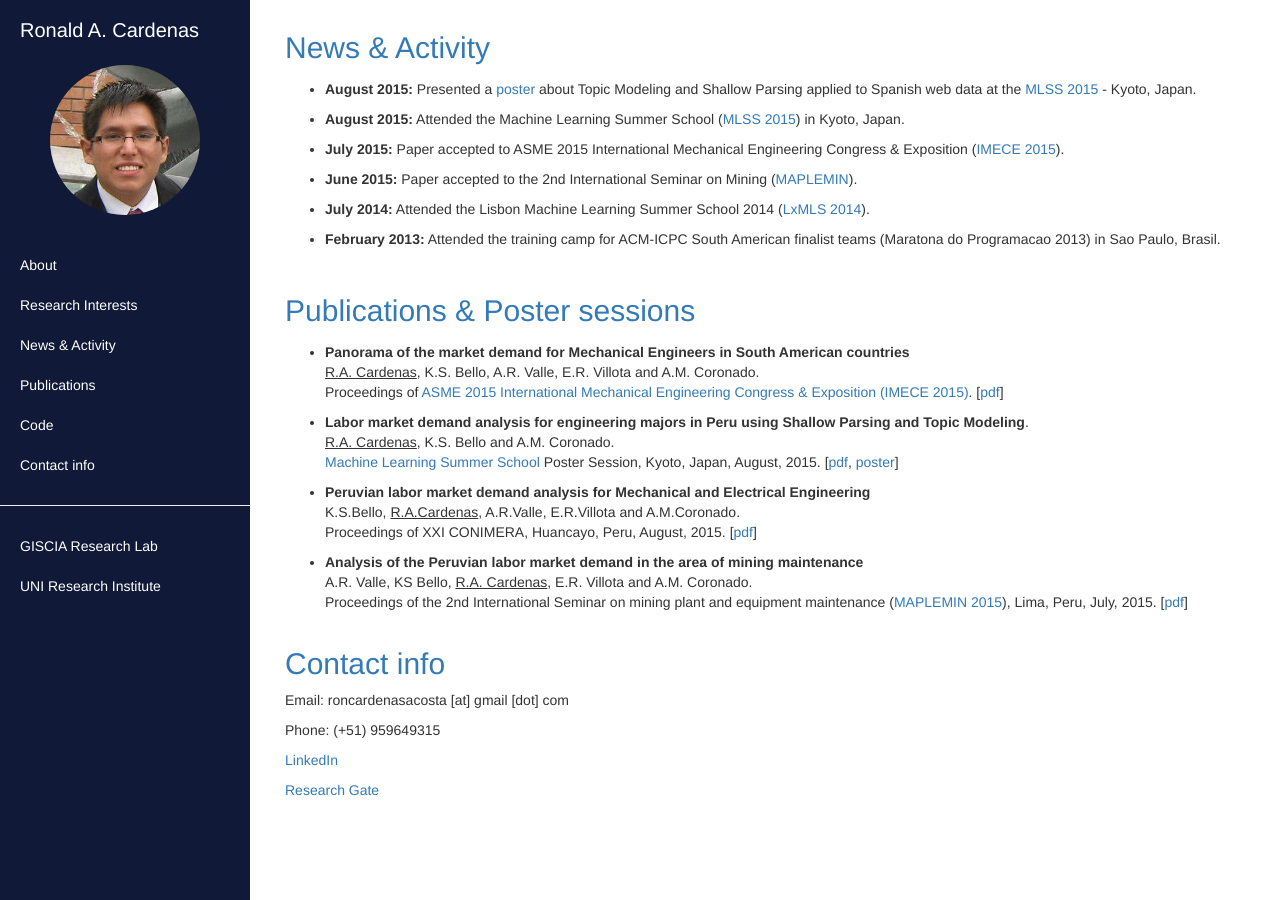
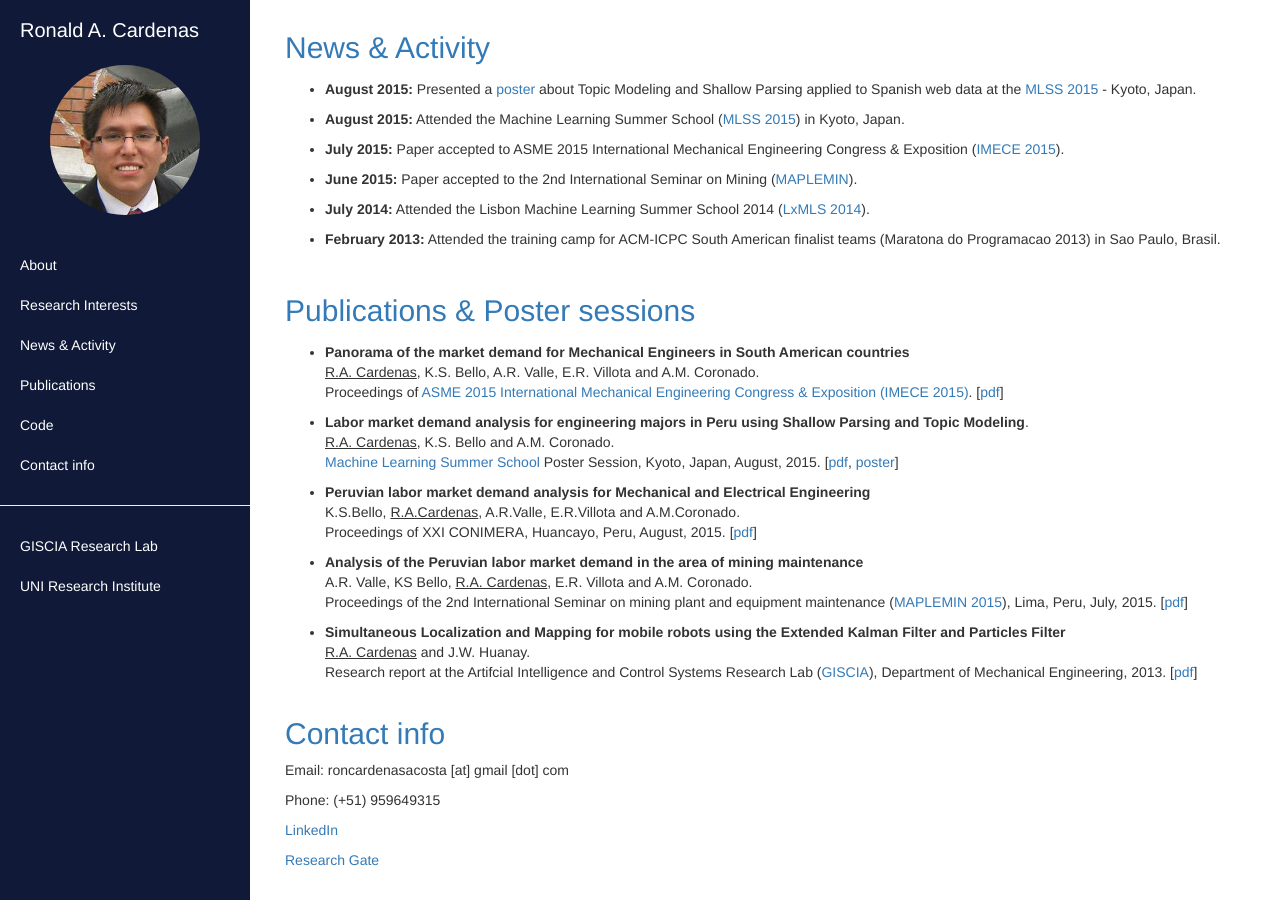
Before and after one commit to ronaldahmed/ronaldahmed.github.io, a Jekyll site: the page built from index.html, in a window 1280 px wide and 900 px high, scrolled down 545 px. Built offline with Jekyll 4.4.1, drawn with Linux system fonts in a browser that asks for light colours.

Commit message:
research report on slam

```diff
--- a/index.html
+++ b/index.html
@@ -69,6 +69,10 @@ title: Home
                             <li><b>Analysis of the Peruvian labor market demand in the area of mining maintenance</b><br>
                                 A.R. Valle, KS Bello, <span style="text-decoration:underline">R.A. Cardenas</span>, E.R. Villota and A.M. Coronado.<br>
                                 Proceedings of the 2nd International Seminar on mining plant and equipment maintenance (<a href="https://gecamin.com/maplemin/2015/english/">MAPLEMIN 2015</a>), Lima, Peru, July, 2015. [<a href="papers/maplemin2015.pdf">pdf</a>]</li>
+
+                            <li><b>Simultaneous Localization and Mapping for mobile robots using the Extended Kalman Filter and Particles Filter</b><br>
+                                <span style="text-decoration:underline">R.A. Cardenas</span> and J.W. Huanay.<br>
+                                Research report at the Artifcial Intelligence and Control Systems Research Lab (<a href="http://giscia.github.io">GISCIA</a>), Department of Mechanical Engineering, 2013. [<a href="papers/autonomos.pdf">pdf</a>]</li>
                         </ul>
                     </div>
 
```
Also changed, not shown: 1 other file.
